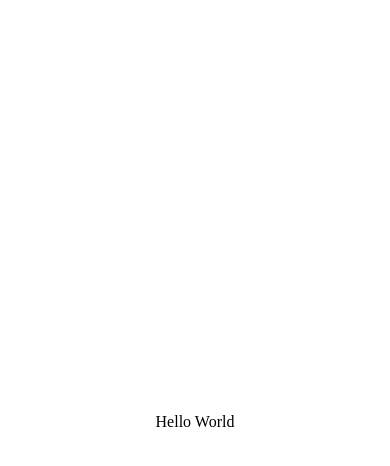
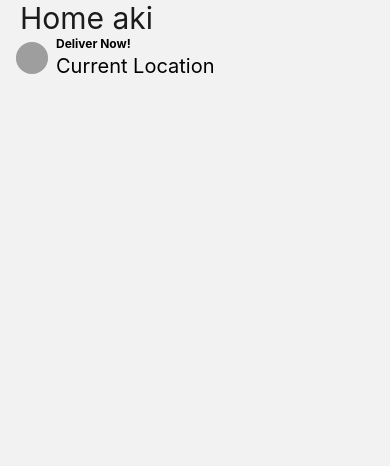
Before and after one commit to DiegoFischerDev/Delivery-App, a React Native app: screen /Home in a window 390 px wide. Shown: the top 466 px of the page. Built offline with nearby package versions, Linux system fonts and the light colour scheme; grey boxes are pictures that could not be loaded.

Commit message:
@docs install and config Tailwindcss and react-native-navigation

```diff
--- a/App.tsx
+++ b/App.tsx
@@ -1,23 +1,15 @@
-import { StatusBar } from 'expo-status-bar';
-import { StyleSheet, Text, View } from 'react-native';
+import { NavigationContainer } from '@react-navigation/native'
+import { createNativeStackNavigator } from '@react-navigation/native-stack'
+import Home from './Components/Home'
+
+const Stack = createNativeStackNavigator()
 
 export default function App() {
-
   return (
-    <View style={styles.container}>
-
-      <StatusBar style="auto" />
-      Hello World
-
-    </View>
-  );
+    <NavigationContainer>
+      <Stack.Navigator>
+        <Stack.Screen name="Home" component={Home} />
+      </Stack.Navigator>
+    </NavigationContainer>
+  )
 }
-
-const styles = StyleSheet.create({
-  container: {
-    flex: 1,
-    backgroundColor: '#fff',
-    alignItems: 'center',
-    justifyContent: 'center',
-  },
-});
--- /dev/null
+++ b/Components/Home.tsx
@@ -0,0 +1,33 @@
+import { View, Text, SafeAreaView, Image } from 'react-native'
+import React, { useLayoutEffect } from 'react'
+import { useNavigation } from "@react-navigation/native"
+
+
+export default function Home() {
+
+  const navigation = useNavigation();
+
+  useLayoutEffect(()=>{
+    navigation.setOptions({
+      headerShown: false,
+    })
+  }, []);
+
+  return (
+    <SafeAreaView>
+      <Text className='text-dark text-3xl ml-5'>Home aki</Text>
+
+      {/* header */}
+      <View className='flex-row pb-3 items-center mx-4 space-x-2'>
+        <Image
+          source={{uri: 'https://links.papareact.com/wru'}}
+          className='h-7 w-7 bg-gray-300 p-4 rounded-full'
+        />
+        <View>
+          <Text className='font-bold text-grey-400 text-xs'>Deliver Now!</Text>
+          <Text className='font-bolde text-xl'>Current Location</Text>
+        </View>
+      </View>
+    </SafeAreaView>
+  )
+}
--- a/babel.config.js
+++ b/babel.config.js
@@ -2,5 +2,6 @@ module.exports = function(api) {
   api.cache(true);
   return {
     presets: ['babel-preset-expo'],
+    plugins: ["nativewind/babel"]
   };
 };
--- /dev/null
+++ b/nativewind.d.ts
@@ -0,0 +1 @@
+/// <reference types="nativewind/types" />
--- /dev/null
+++ b/tailwind.config.js
@@ -0,0 +1,16 @@
+/** @type {import('tailwindcss').Config} */
+
+module.exports = {
+  content: ["./App.{js,jsx,ts,tsx}", "./Components/**/*.{js,jsx,ts,tsx}"],
+  theme: {
+    extend: {
+      colors: {
+        dark: "#1b1b1b",
+        light: "#efefef",
+        primary: "#f25a1a",
+        primaryDark: "#00B0FF",
+      },
+    },
+  },
+  plugins: [],
+}
```
Also changed, not shown: package.json (+10 -3 lines), 1 other file (tests, documents, lock files or other folders).
